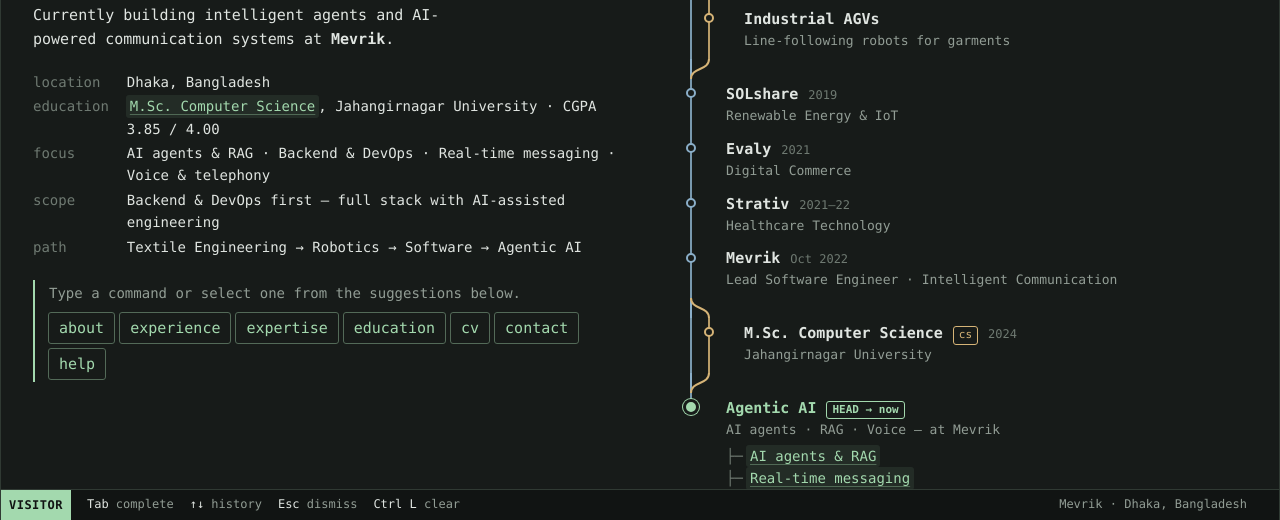
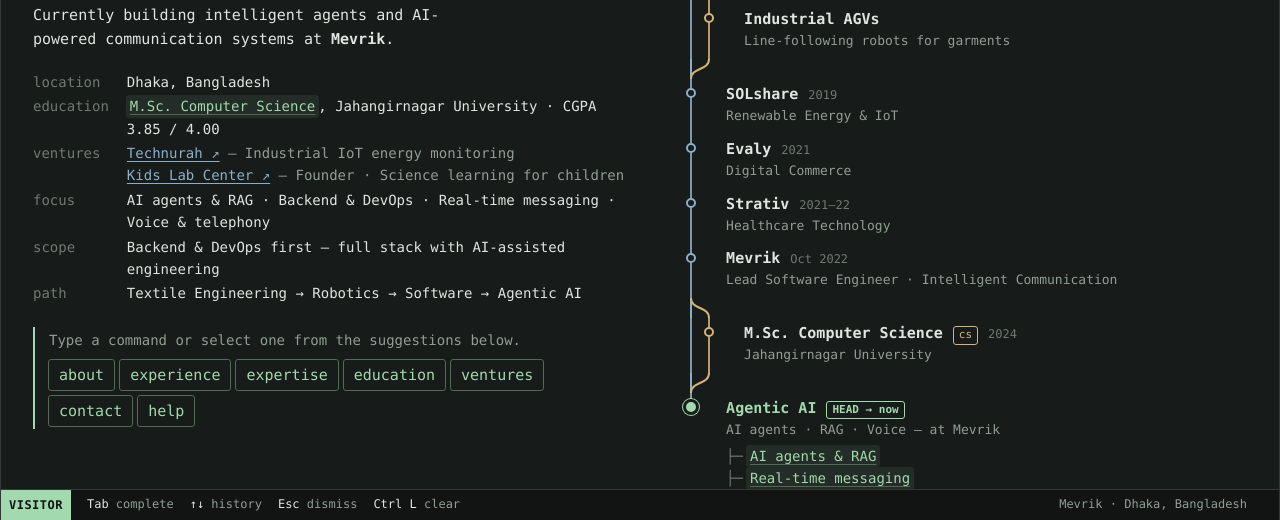
Before and after one commit to eshafik/personal-website, an Astro site: page / in a window 1280 px wide. Shown: the part 280-800 px from the top of the page. Built offline with nearby package versions, Linux system fonts and the light colour scheme; Astro itself is replaced by a stand-in of ours; some packages are replaced by stand-ins of ours.

Commit message:
Add ventures section, LinkedIn contact; remove research command
- New 'ventures' command, home-screen row and CV section for Technurah
  and Kids Lab Center (moved out of projects)
- Show LinkedIn in 'contact'
- Remove 'research' command and its references; article infrastructure
  stays dormant for future writing
- Quick-command chips: drop 'cv' (CV button stays in the top bar)
- Name alias '(MSI Shafik)', M.Sc. on home screen, per-visit screen state,
  dev toolbar disabled

Co-Authored-By: Claude Opus 5.5 <noreply@anthropic.com>

```diff
--- a/src/components/CV.astro
+++ b/src/components/CV.astro
@@ -46,6 +46,13 @@ const strip = (u: string) => u.replace(/^https?:\/\/(www\.)?/, '').replace(/\/$/
             <ul>{e.work.map((w) => <li>{w}</li>)}</ul>
           </div>
         ))}
+      </section>
+
+      <section>
+        <h2>Ventures</h2>
+        <dl class="cv-dl">
+          {P.ventures.map((v) => <><dt>{v.name}{v.role && <span class="cv-sub"> · {v.role}</span>}</dt><dd>{v.description} <a href={v.url}>{v.url.replace(/^https?:\/\//, '').replace(/\/$/, '')}</a></dd></>)}
+        </dl>
       </section>
 
       <section>
--- a/src/data/profile.ts
+++ b/src/data/profile.ts
@@ -57,6 +57,15 @@ export interface Project {
   contributions: string[];
   links?: Link[];
   videos?: Video[];
+}
+
+export interface Venture {
+  id: string;
+  name: string;
+  role?: string;
+  tagline: string;
+  description: string;
+  url: string;
 }
 
 export interface Media {
@@ -351,14 +360,6 @@ export const profile = {
       contributions: ['Voice-enabled AI agents', 'Telephony integration'],
     },
     {
-      id: 'technurah',
-      title: 'Technurah — industrial energy monitoring',
-      context: 'Industrial IoT',
-      description: 'IoT-powered, real-time energy and production monitoring for factories.',
-      contributions: ['Industrial IoT energy monitoring system'],
-      links: [{ label: 'technurah.com', url: 'https://technurah.com/' }],
-    },
-    {
       id: 'solar-iot',
       title: 'Renewable energy & IoT backend',
       context: 'SOLshare',
@@ -382,15 +383,25 @@ export const profile = {
       contributions: ['Team leader; programming and robot development'],
       videos: [{ id: 'Rb9oIEXdq3M', title: 'DUET TechFest 2017 — championship run' }],
     },
+  ] as Project[],
+
+  ventures: [
+    {
+      id: 'technurah',
+      name: 'Technurah',
+      tagline: 'Industrial IoT energy monitoring',
+      description: 'IoT-powered, real-time energy and production monitoring for factories — every watt, every machine, every shift.',
+      url: 'https://technurah.com/',
+    },
     {
       id: 'kidslab',
-      title: 'Kids Lab Center',
-      context: 'Founder',
+      name: 'Kids Lab Center',
+      role: 'Founder',
+      tagline: 'Science learning for children',
       description: 'A science learning centre for children — “Big Discoveries for Little Scientists”.',
-      contributions: ['Founder'],
-      links: [{ label: 'kidslab.center', url: 'https://kidslab.center/' }],
+      url: 'https://kidslab.center/',
     },
-  ] as Project[],
+  ] as Venture[],
 
   /** Leave a field undefined to hide it. Never put a placeholder address here. */
   contact: {
--- a/src/pages/index.astro
+++ b/src/pages/index.astro
@@ -3,20 +3,8 @@ import Base from '../layouts/Base.astro';
 import CV from '../components/CV.astro';
 import { profile as P } from '../data/profile';
 import { journeyHTML } from '../terminal/journey';
-import { getArticles, readingMinutes, articleUrl } from '../data/research';
 
 const base = import.meta.env.BASE_URL.replace(/\/?$/, '/');
-
-const articles = (await getArticles()).map((a) => ({
-  slug: a.id,
-  title: a.data.title,
-  abstract: a.data.abstract,
-  date: a.data.date.toISOString(),
-  updated: a.data.updated?.toISOString(),
-  topics: a.data.topics,
-  minutes: readingMinutes(a.body),
-  url: articleUrl(a.id),
-}));
 
 const primary = [
   ['about', 'Personal introduction'],
@@ -26,7 +14,7 @@ const primary = [
   ['education', 'Academic qualifications'],
   ['robotics', 'Robotics journey and projects'],
   ['achievements', 'Awards and achievements'],
-  ['research', 'Technical research and articles'],
+  ['ventures', 'Technurah & Kids Lab Center'],
   ['projects', 'Engineering projects'],
   ['cv', 'Open full-screen CV'],
   ['contact', 'Contact information'],
@@ -88,6 +76,7 @@ const msc = P.education.find((e) => e.id === 'masters')!;
             <dl class="w-kv">
               <dt>location</dt><dd>{P.location}</dd>
               <dt>education</dt><dd><button type="button" class="cmd" data-cmd="education masters">{msc.short}</button>, {msc.institution} · CGPA {msc.score}</dd>
+              <dt>ventures</dt><dd>{P.ventures.map((v) => <span class="w-line"><a href={v.url} target="_blank" rel="noopener noreferrer">{v.name} ↗</a> <span class="w-muted">— {v.role ? `${v.role} · ` : ''}{v.tagline}</span></span>)}</dd>
               <dt>focus</dt><dd>{P.focus.join(' · ')}</dd>
               <dt>scope</dt><dd>Backend &amp; DevOps first — full stack with AI-assisted engineering</dd>
               <dt>path</dt><dd>Textile Engineering → Robotics → Software → Agentic AI</dd>
@@ -95,7 +84,7 @@ const msc = P.education.find((e) => e.id === 'masters')!;
             <div class="w-start">
               <p>Type a command or select one from the suggestions below.</p>
               <ul class="chips" aria-label="Quick commands">
-                {['about', 'experience', 'expertise', 'education', 'cv', 'contact', 'help'].map((c) => (
+                {['about', 'experience', 'expertise', 'education', 'ventures', 'contact', 'help'].map((c) => (
                   <li><button type="button" class="cmd" data-cmd={c}>{c}</button></li>
                 ))}
               </ul>
@@ -160,7 +149,6 @@ const msc = P.education.find((e) => e.id === 'masters')!;
     <button type="button" class="tool" data-close>Close</button>
   </dialog>
 
-  <script type="application/json" id="articles" set:html={JSON.stringify(articles).replace(/</g, '\\u003c')} />
   <script>
     import '../terminal/app';
   </script>
--- a/src/styles/global.css
+++ b/src/styles/global.css
@@ -289,6 +289,12 @@ html.term body {
 }
 .w-kv dd {
   margin: 0;
+}
+.w-muted {
+  color: var(--text-2);
+}
+.w-line {
+  display: block;
 }
 .w-start {
   border-left: 2px solid var(--cmd);
--- a/src/terminal/app.ts
+++ b/src/terminal/app.ts
@@ -1,5 +1,5 @@
 // Terminal UI controller: prompt, autocomplete combobox, history, session persistence, viewers.
-import { createRegistry, type Article, type Ctx } from './commands';
+import { createRegistry, type Ctx } from './commands';
 import type { Suggestion } from './engine';
 import { h, cmd, error, muted, next } from './dom';
 
@@ -18,8 +18,7 @@ const palette = $<HTMLDialogElement>('palette');
 const welcomeTemplate = $('welcome').cloneNode(true) as HTMLElement;
 const coarse = matchMedia('(pointer: coarse)').matches;
 
-const articles: Article[] = JSON.parse($('articles').textContent || '[]');
-const registry = createRegistry(articles);
+const registry = createRegistry();
 
 // ---- session --------------------------------------------------------------------------------
 // Screen state (output transcript, scroll, draft) lives in sessionStorage: it survives reloads and
@@ -82,7 +81,6 @@ const ctx: Ctx = {
   get history() {
     return session.history;
   },
-  articles,
   base,
   get replay() {
     return replaying;
--- a/src/terminal/commands.ts
+++ b/src/terminal/commands.ts
@@ -3,17 +3,6 @@ import { Registry, type Arg, type Command } from './engine';
 import { h, cmd, heading, p, muted, kv, list, next, error, link, copyButton, fromHTML, video } from './dom';
 import type { Media } from '../data/profile';
 import { journeyHTML } from './journey';
-
-export interface Article {
-  slug: string;
-  title: string;
-  abstract: string;
-  date: string; // ISO
-  updated?: string;
-  topics: string[];
-  minutes: number;
-  url: string;
-}
 
 export interface Ctx {
   out: (...nodes: (Node | false | undefined)[]) => void;
@@ -26,7 +15,6 @@ export interface Ctx {
   navigate: (url: string) => void;
   setTheme: (t?: string) => string;
   history: string[];
-  articles: Article[];
   base: string;
   replay: boolean;
   registry: Registry<Ctx>;
@@ -34,7 +22,6 @@ export interface Ctx {
 
 type C = Command<Ctx>;
 const P = profile;
-const fmtDate = (iso: string) => new Date(iso).toLocaleDateString('en-GB', { year: 'numeric', month: 'short', day: 'numeric', timeZone: 'UTC' });
 const opts = <T extends { id: string }>(xs: T[], desc: (x: T) => string): Arg[] => xs.map((x) => ({ value: x.id, desc: desc(x) }));
 const findBy = <T extends { id: string; aliases?: string[] }>(xs: T[], q?: string) =>
   q ? xs.find((x) => x.id === q.toLowerCase() || x.aliases?.includes(q.toLowerCase())) : undefined;
@@ -62,30 +49,6 @@ function experienceEntry(e: (typeof P.experience)[number], full: boolean) {
     (full || e.current) && list(e.work, 'o-bullets'),
   );
 }
-
-function articleList(items: Article[]) {
-  return h(
-    'ol',
-    { class: 'o-articles' },
-    items.map((a) =>
-      h(
-        'li',
-        null,
-        h('a', { href: a.url, class: 'o-art-title', 'data-nav': '' }, a.title),
-        h('p', { class: 'o-art-meta' }, h('time', { datetime: a.date }, fmtDate(a.date)), ` · ${a.topics.join(', ')} · ${a.minutes} min read`),
-        h('p', { class: 'o-art-abs' }, a.abstract),
-        h('p', { class: 'o-art-cmd' }, cmd(`research open ${a.slug}`)),
-      ),
-    ),
-  );
-}
-
-const noArticles = (ctx: Ctx) =>
-  ctx.out(
-    muted('No articles have been published here yet.'),
-    p('Earlier writing lives on my blog: ', link(P.blog.url, P.blog.label), '.'),
-    p('New writing on agentic AI, real-time communication and systems engineering will appear here. Follow via ', link(`${ctx.base}rss.xml`, 'RSS'), '.'),
-  );
 
 // ---- commands -------------------------------------------------------------------------------
 
@@ -189,7 +152,7 @@ const expertise: C = {
           ),
         ),
       ),
-      next(q ? [['expertise', 'All disciplines'], ['experience mevrik', 'Where this is applied now']] : [['projects', 'Selected projects'], ['research', 'Technical writing']]),
+      next(q ? [['expertise', 'All disciplines'], ['experience mevrik', 'Where this is applied now']] : [['projects', 'Selected projects'], ['ventures', 'What I’m building']]),
     );
   },
 };
@@ -334,63 +297,34 @@ const projects: C = {
           ),
         ),
       ),
-      next(q ? [['projects', 'All projects']] : [['expertise', 'Capabilities behind them'], ['research', 'Technical writing']]),
+      next(q ? [['projects', 'All projects']] : [['expertise', 'Capabilities behind them'], ['ventures', 'Technurah & Kids Lab']]),
     );
   },
 };
 
-const research: C = {
-  name: 'research',
-  aliases: ['articles', 'blog', 'writing'],
-  desc: 'Technical research and articles',
-  usage: 'research [latest|list|topics|search <query>|open <slug>]',
+const ventures: C = {
+  name: 'ventures',
+  aliases: ['building', 'startups', 'technurah', 'kidslab'],
+  desc: 'Technurah & Kids Lab Center',
   primary: true,
-  man: 'Browse technical writing. Each article opens in a full-screen reader with its own shareable URL.',
-  args: (t) => {
-    const arts = articlesRef;
-    if (t[0] === 'open') return t.length === 1 ? arts.map((a) => ({ value: a.slug, desc: a.title })) : [];
-    if (t[0] === 'search') {
-      const topics = [...new Set(arts.flatMap((a) => a.topics))];
-      return t.length === 1 ? topics.map((x) => ({ value: x.toLowerCase(), desc: 'topic' })) : [];
-    }
-    if (t.length) return [];
-    return [
-      { value: 'latest', desc: 'Most recent article' },
-      { value: 'list', desc: 'All articles' },
-      { value: 'topics', desc: 'Articles grouped by topic' },
-      { value: 'search', desc: 'Search titles, abstracts and topics', more: true },
-      { value: 'open', desc: 'Open an article by slug', more: true },
-    ];
-  },
-  run: ([sub, ...rest], ctx) => {
-    const arts = ctx.articles;
-    const s = sub?.toLowerCase();
-    if (s === 'open') {
-      const slug = rest[0];
-      const a = arts.find((x) => x.slug === slug?.toLowerCase());
-      if (!a) return slug ? notFound(ctx, 'article', slug, arts.map((x) => x.slug), 'research open') : ctx.out(error('Usage: research open <slug>'));
-      ctx.out(muted('Opening ', h('a', { href: a.url, 'data-nav': '' }, a.title), ' …'));
-      if (!ctx.replay) ctx.navigate(a.url);
-      return;
-    }
-    if (!arts.length) return noArticles(ctx);
-    if (s === 'latest') return ctx.out(heading('Latest'), articleList(arts.slice(0, 1)), next([['research list', 'All articles']]));
-    if (s === 'topics') {
-      const topics = [...new Set(arts.flatMap((a) => a.topics))].sort();
-      return ctx.out(
-        heading('Topics'),
-        kv(topics.map((t) => [t, h('span', null, ...arts.filter((a) => a.topics.includes(t)).map((a) => cmd(`research open ${a.slug}`, a.title)))])),
-      );
-    }
-    if (s === 'search') {
-      const q = rest.join(' ').toLowerCase();
-      if (!q) return ctx.out(error('Usage: research search <query>'));
-      const hits = arts.filter((a) => [a.title, a.abstract, ...a.topics].join(' ').toLowerCase().includes(q));
-      return ctx.out(heading(`Search: “${rest.join(' ')}”`, `${hits.length} result${hits.length === 1 ? '' : 's'}`), hits.length ? articleList(hits) : muted('No matches.'), next([['research list', 'All articles']]));
-    }
-    if (s && s !== 'list') return ctx.out(error(`Unknown subcommand “${sub}”.`), next([['man research', 'Usage']]));
-    ctx.out(heading('Research', `${arts.length} article${arts.length === 1 ? '' : 's'}`), articleList(arts), next([['research topics', 'Browse by topic'], ['research search agentic', 'Search']]));
-  },
+  run: (_, ctx) =>
+    ctx.out(
+      heading('Ventures', 'what I’m building beyond Mevrik'),
+      h(
+        'div',
+        { class: 'o-reg' },
+        P.ventures.map((v) =>
+          h(
+            'article',
+            { class: 'o-reg-item is-current' },
+            h('header', null, h('h3', null, link(v.url, `${v.name} ↗`)), v.role && h('span', { class: 'o-role' }, v.role)),
+            h('p', { class: 'o-domain' }, v.tagline, ' · ', link(v.url, v.url.replace(/^https?:\/\/(www\.)?/, '').replace(/\/$/, ''))),
+            p(v.description),
+          ),
+        ),
+      ),
+      next([['projects', 'Engineering projects'], ['contact', 'Get in touch']]),
+    ),
 };
 
 const cv: C = {
@@ -414,9 +348,11 @@ const contact: C = {
     const rows: [string, Node][] = [];
     if (email) rows.push(['email', h('span', null, link(`mailto:${email}`, email), ' ', copyButton(email))]);
     if (phone) rows.push(['phone', h('span', null, link(`tel:${phone.replace(/\s/g, '')}`, phone), ' ', copyButton(phone))]);
+    const linkedin = P.links.find((l) => l.label === 'LinkedIn');
+    if (linkedin) rows.push(['linkedin', h('span', null, link(linkedin.url, linkedin.display ?? linkedin.url), ' ', copyButton(linkedin.url))]);
     ctx.out(
       heading('Contact'),
-      rows.length ? kv(rows) : muted('Direct contact details have not been published yet.'),
+      rows.length ? kv(rows) : muted('Contact details have not been published yet.'),
       kv([['location', P.location]]),
       next([['links', 'Professional profiles'], ['cv', 'Open CV']]),
     );
@@ -434,7 +370,6 @@ const links: C = {
       P.links.length
         ? kv(P.links.map((l) => [l.label, h('span', null, link(l.url, l.display ?? l.url.replace(/^https?:\/\/(www\.)?/, '')), l.note && h('span', { class: 'o-muted' }, ` — ${l.note}`), ' ', copyButton(l.url))]))
         : muted('Profiles have not been published yet.'),
-      kv([['rss', link(`${ctx.base}rss.xml`, 'rss.xml')]]),
     ),
 };
 
@@ -461,7 +396,7 @@ const help: C = {
         ['Ctrl+L', 'Clear screen'],
         ['Ctrl+C', 'Cancel input'],
       ]),
-      next([['man research', 'Detailed documentation for a command']]),
+      next([['man experience', 'Detailed documentation for a command']]),
     );
   },
 };
@@ -495,7 +430,7 @@ const ls: C = {
           ['robotics/', 'robotics'],
           ['achievements.txt', 'achievements'],
           ['projects/', 'projects'],
-          ['research/', 'research'],
+          ['ventures/', 'ventures'],
           ['cv', 'cv'],
           ['contact.txt', 'contact'],
           ['links.txt', 'links'],
@@ -509,14 +444,14 @@ const pwd: C = { name: 'pwd', desc: 'Current location', run: (_, ctx) => ctx.out
 const catMap: Record<string, string> = {
   about: 'about', 'about.txt': 'about', journey: 'journey', experience: 'experience', expertise: 'expertise',
   education: 'education', robotics: 'robotics', achievements: 'achievements', 'achievements.txt': 'achievements',
-  projects: 'projects', research: 'research', contact: 'contact', 'contact.txt': 'contact', links: 'links', 'links.txt': 'links', cv: 'cv',
+  projects: 'projects', ventures: 'ventures', contact: 'contact', 'contact.txt': 'contact', links: 'links', 'links.txt': 'links', cv: 'cv',
 };
 const cat: C = {
   name: 'cat',
   aliases: ['less', 'more', 'open'],
   desc: 'Read a content resource',
   usage: 'cat <resource>',
-  args: (t) => (t.length ? [] : ['about', 'experience', 'education', 'expertise', 'robotics', 'achievements', 'projects', 'contact', 'links'].map((v) => ({ value: v }))),
+  args: (t) => (t.length ? [] : ['about', 'experience', 'education', 'expertise', 'robotics', 'achievements', 'projects', 'ventures', 'contact', 'links'].map((v) => ({ value: v }))),
   run: ([r], ctx) => {
     const target = r && catMap[r.toLowerCase().replace(/\/$/, '')];
     if (!target) return ctx.out(error(r ? `cat: ${r}: No such file` : 'Usage: cat <resource>'), next([['ls', 'List resources']]));
@@ -542,7 +477,7 @@ const man: C = {
   args: (t) => (t.length ? [] : registryRef.commands.map((c) => ({ value: c.name, desc: c.desc }))),
   run: ([name], ctx) => {
     const c = name && ctx.registry.get(name);
-    if (!c) return ctx.out(error(name ? `No manual entry for ${name}` : 'What manual page do you want? Try: man research'));
+    if (!c) return ctx.out(error(name ? `No manual entry for ${name}` : 'What manual page do you want? Try: man experience'));
     const argList = c.args?.([]) ?? [];
     ctx.out(
       heading(`${c.name.toUpperCase()}(1)`, 'manual'),
@@ -565,15 +500,13 @@ const theme: C = {
   run: ([t], ctx) => ctx.out(muted(`Theme: ${ctx.setTheme(t)}`)),
 };
 
-let articlesRef: Article[] = [];
 let registryRef: Registry<Ctx>;
 
-export function createRegistry(articles: Article[]) {
-  articlesRef = articles;
+export function createRegistry() {
   return (registryRef = new Registry<Ctx>(commands));
 }
 
 const commands: C[] = [
-  about, journeyCmd, experience, expertise, education, robotics, achievements, research, projects, cv, contact, links, help,
+  about, journeyCmd, experience, expertise, education, robotics, achievements, projects, ventures, cv, contact, links, help,
   ls, cat, man, history, pwd, theme, clear, home, exit,
 ];
```
